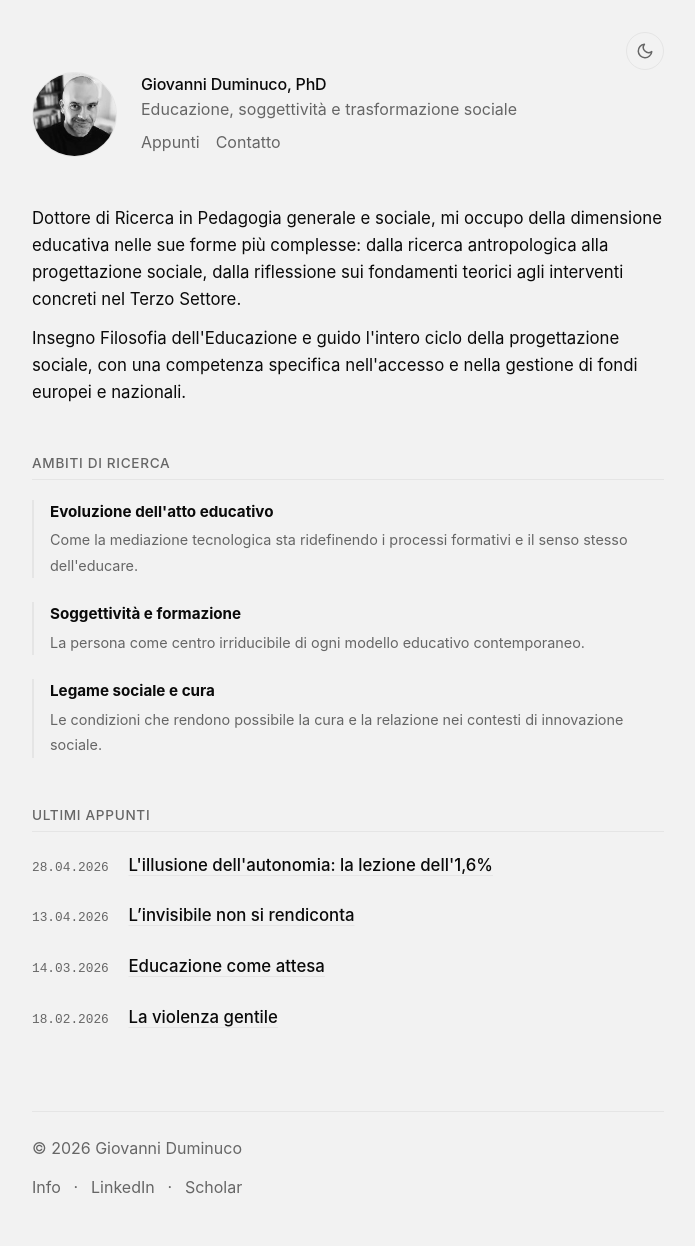
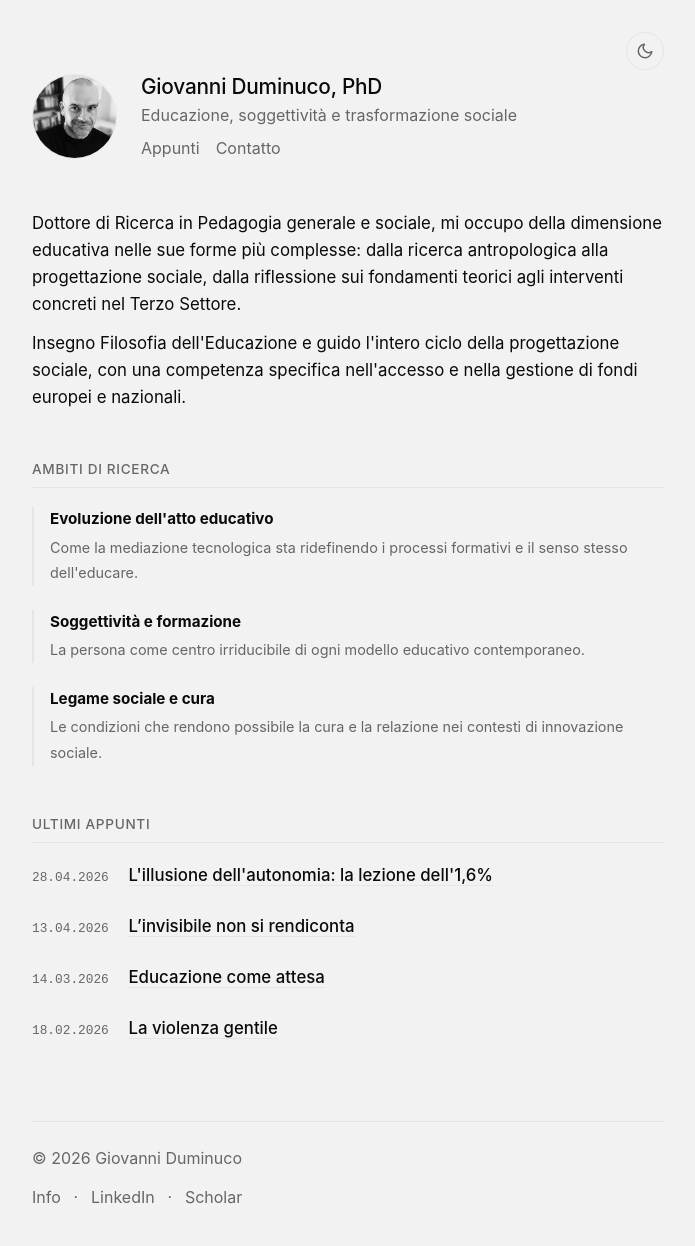
Before and after one commit to dumgio/dumgio.github.io, a Jekyll site: the page built from index.html, in a window 1280 px wide. Shown: the whole page, without its empty margins (292-987 px from the left). Built offline with Jekyll 4.4.1, drawn with Linux system fonts in a browser that asks for light colours.

Commit message:
Update default.html

```diff
--- a/_layouts/default.html
+++ b/_layouts/default.html
@@ -62,7 +62,7 @@
             font-family: -apple-system, BlinkMacSystemFont, "Segoe UI", Roboto, Helvetica, Arial, sans-serif;
             background-color: var(--bg);
             color: var(--fg);
-            font-size: 16px;       /* Dimensione unica e standard */
+            font-size: 16px;
             line-height: 1.6;
             -webkit-font-smoothing: antialiased;
             transition: background-color 0.3s ease;
@@ -108,9 +108,9 @@
 
         .profile-photo { width: 85px; height: 85px; border-radius: 50%; object-fit: cover; border: 1px solid var(--border); }
 
-        /* Titoli con grassetto leggero (500) e stessa dimensione del corpo */
-        h1, h2, .post-title {
-            font-size: 1rem;
+        /* 1) Giovanni Duminuco, PhD più grande e grassetto non troppo pesante (500-600) */
+        h1 {
+            font-size: 1.3rem;
             font-weight: 500;
             letter-spacing: -0.01em;
             line-height: 1.4;
@@ -120,13 +120,30 @@
 
         .hero-role { font-size: 1rem; color: var(--accent); margin-top: 0.1rem; }
 
+        /* 2) Appunti e contatto sottolineati solo con hover */
         .social-links { display: flex; gap: 1rem; margin-top: 0.5rem; }
         .social-links a { text-decoration: none; color: var(--accent); font-weight: 400; }
         .social-links a:hover { color: var(--fg); text-decoration: underline; }
 
         section { margin-bottom: 3rem; }
 
-        /* Titoli sezioni (Ambiti di ricerca, ecc) */
+        /* 3) Stile per i titoli degli Ambiti di Ricerca (Evoluzione dell'atto creativo, ecc) */
+        /* Applicato a h3 assumendo che vengano usati nel contenuto markdown */
+        h3 {
+            font-size: 1rem; /* Uguale al testo bio */
+            font-weight: 500; /* Grassetto leggero */
+            color: var(--fg);
+            margin: 1.5rem 0 0.5rem 0;
+        }
+
+        /* 4) Contenuti ambiti: colore uguale alla bio, font leggermente più piccolo, non grassetto */
+        .ambito-content {
+            color: var(--fg);
+            font-size: 0.95rem;
+            font-weight: 400;
+        }
+
+        /* Titoli sezioni (AMBITI DI RICERCA) */
         h2 {
             text-transform: uppercase;
             letter-spacing: 0.05em;
@@ -134,7 +151,8 @@
             margin-bottom: 1.2rem;
             padding-bottom: 0.4rem;
             border-bottom: 1px solid var(--border);
-            font-size: 0.85rem; /* Unica eccezione per i micro-titoli di sezione */
+            font-size: 0.85rem;
+            font-weight: 500;
         }
 
         footer {
```
